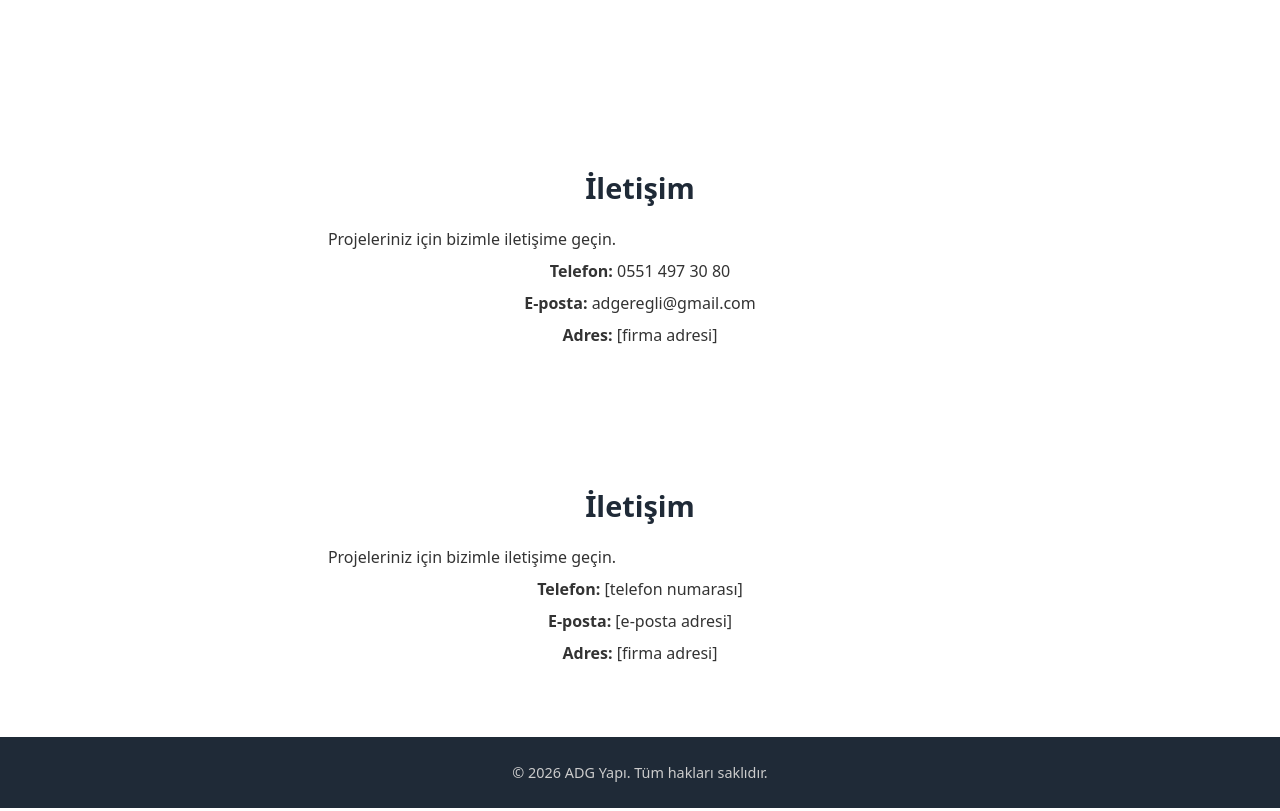
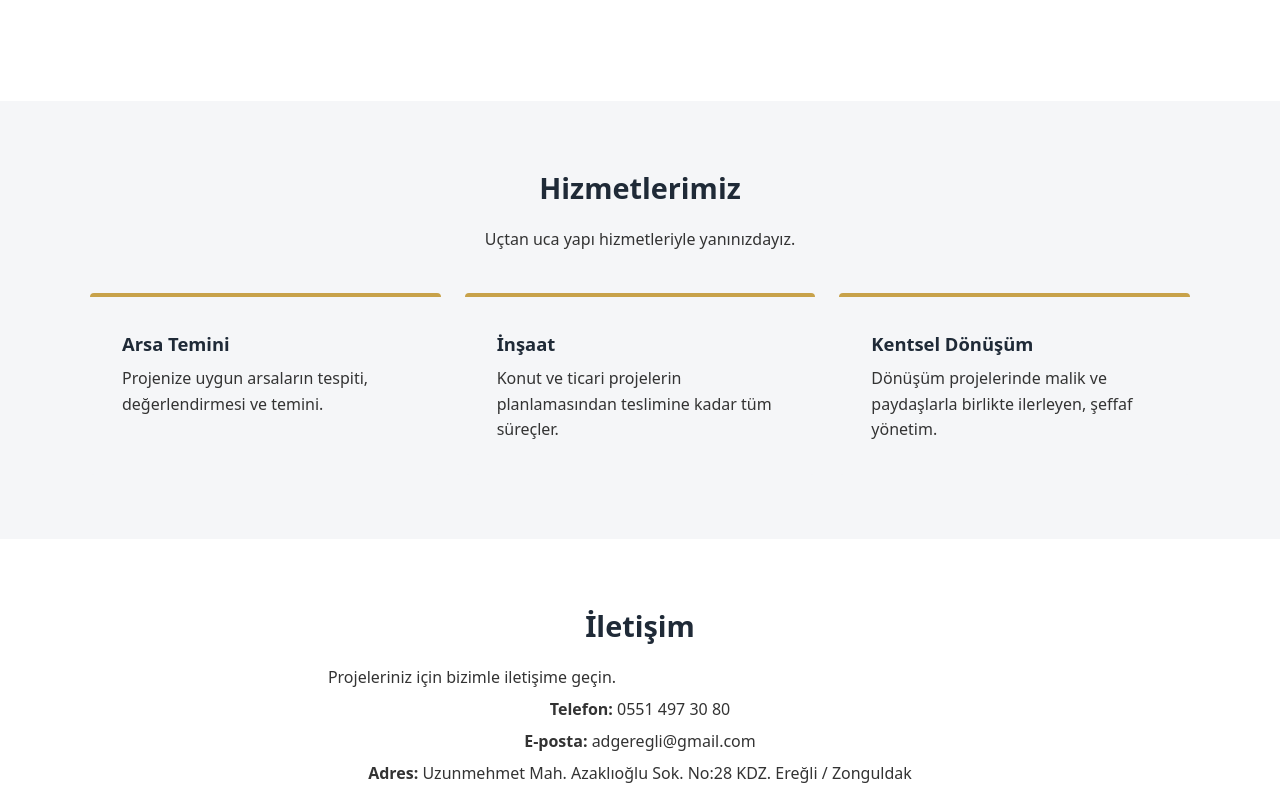
Before and after one commit to adgeregli-jpg/adg-yapi-katalog, a plain HTML site: page index.html in a window 1280 px wide. Shown: the part 666-1477 px from the top of the page. Drawn offline with Linux system fonts and the light colour scheme.

Commit message:
index.html

```diff
--- a/index.html
+++ b/index.html
@@ -59,20 +59,31 @@
     </p>
   </section>
 
+  <section id="hizmetler" class="alt">
+    <h3>Hizmetlerimiz</h3>
+    <p class="section-intro">Uçtan uca yapı hizmetleriyle yanınızdayız.</p>
+    <div class="grid">
+      <div class="card">
+        <h4>Arsa Temini</h4>
+        <p>Projenize uygun arsaların tespiti, değerlendirmesi ve temini.</p>
+      </div>
+      <div class="card">
+        <h4>İnşaat</h4>
+        <p>Konut ve ticari projelerin planlamasından teslimine kadar tüm süreçler.</p>
+      </div>
+      <div class="card">
+        <h4>Kentsel Dönüşüm</h4>
+        <p>Dönüşüm projelerinde malik ve paydaşlarla birlikte ilerleyen, şeffaf yönetim.</p>
+      </div>
+    </div>
+  </section>
+
   <section id="iletisim" class="contact">
     <h3>İletişim</h3>
     <p class="section-intro">Projeleriniz için bizimle iletişime geçin.</p>
     <p><strong>Telefon:</strong> 0551 497 30 80</p>
     <p><strong>E-posta:</strong> adgeregli@gmail.com</p>
-    <p><strong>Adres:</strong> [firma adresi]</p>
-  </section>
-
-  <section id="iletisim" class="contact">
-    <h3>İletişim</h3>
-    <p class="section-intro">Projeleriniz için bizimle iletişime geçin.</p>
-    <p><strong>Telefon:</strong> [telefon numarası]</p>
-    <p><strong>E-posta:</strong> [e-posta adresi]</p>
-    <p><strong>Adres:</strong> [firma adresi]</p>
+    <p><strong>Adres:</strong> Uzunmehmet Mah. Azaklıoğlu Sok. No:28 KDZ. Ereğli / Zonguldak</p>
   </section>
 
   <footer>
```
